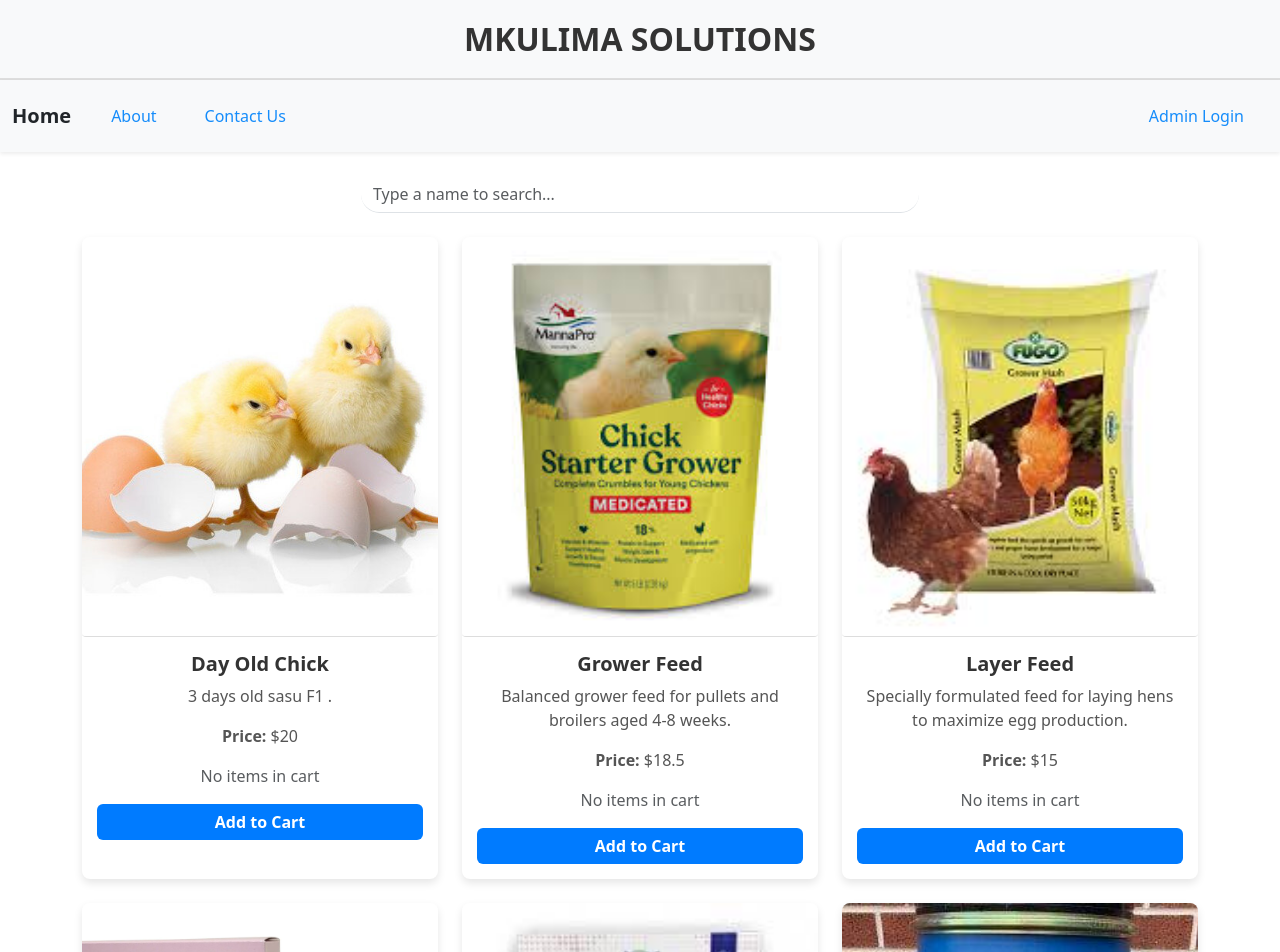
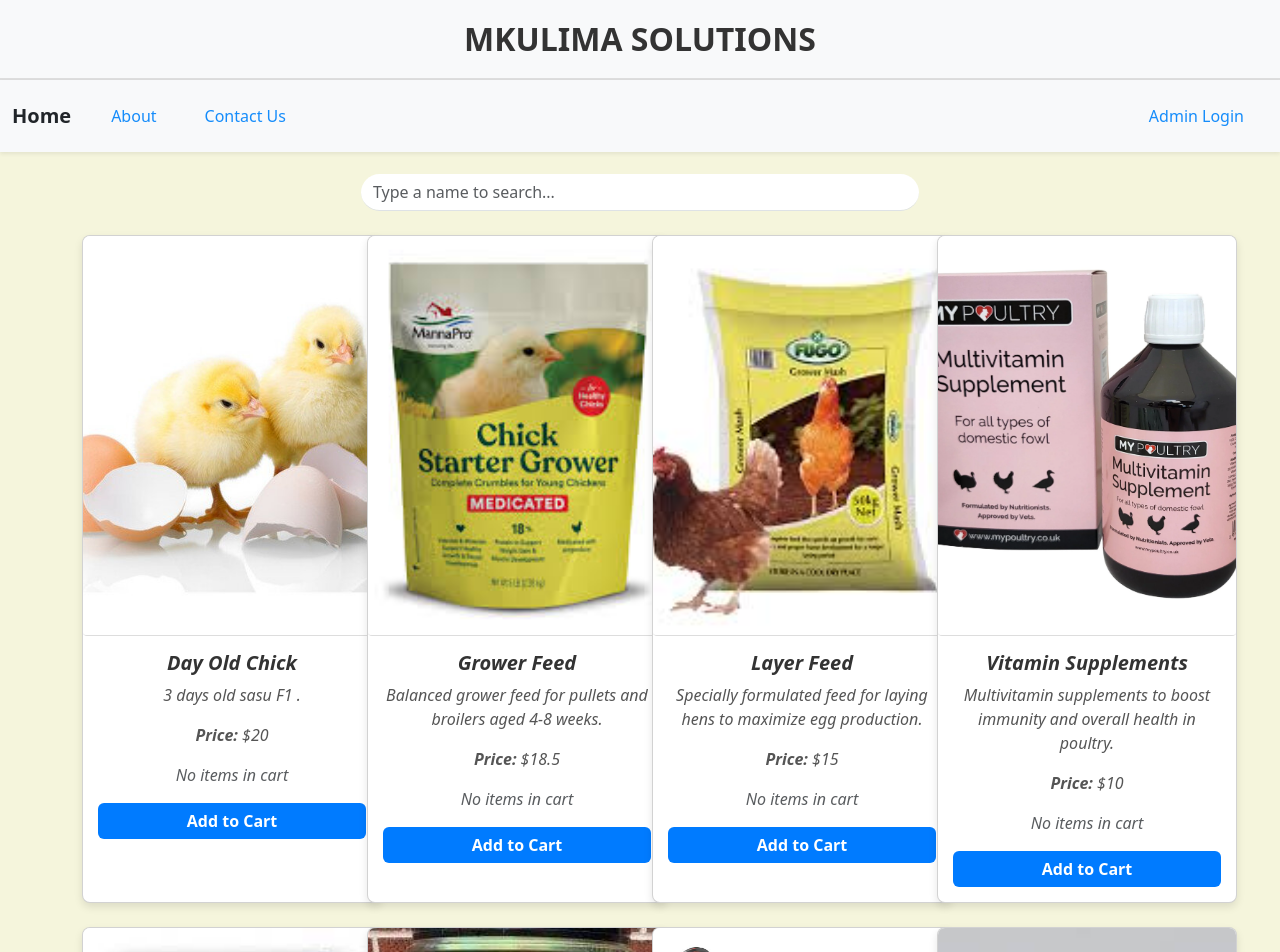
Before and after one commit to JOEL-GAYE/phase-2-project, a React (Create React App) app: page / in a window 1280 px wide. Shown: the top 952 px of the page. Built offline with nearby package versions, Linux system fonts and the light colour scheme; data requests are answered from the project's data file.

Commit message:
night nurse

```diff
--- a/src/App.css
+++ b/src/App.css
@@ -1,4 +1,7 @@
-.custom-nav-link {
+body{
+  background-color: beige;
+}
+ .custom-nav-link {
   font-size: 1rem;
   font-weight: 500;
   color: #158cfa;
@@ -8,7 +11,7 @@
 .custom-nav-link:hover {
   color: #007bff;
   transform: translateY(-2px);
-}
+} */
 
 /* Navbar styles */
 .navbar-light {
@@ -17,6 +20,7 @@
 
 .navbar-nav .nav-item {
   margin-right: 15px;
+
 }
 
 
@@ -48,6 +52,7 @@
 .card:hover {
   transform: translateY(-5px);
   box-shadow: 0 10px 20px rgba(231, 155, 155, 0.1); /* Subtle shadow on hover */
+  border-color: rgb(247, 93, 93);
 }
 
 .card-title {
@@ -128,41 +133,62 @@ h1{
 /* Card styling */
 .product-card {
   box-shadow: 0 4px 8px rgba(0, 0, 0, 0.1); /* Subtle shadow for card depth */
-  border: none; /* Remove default Bootstrap card border */
+  height: fit-content;
+  width: 300px;
   transition: transform 0.3s ease-in-out; /* Smooth hover effect */
   border-radius: 8px; /* Rounded corners */
   overflow: hidden; /* Keeps content within card bounds */
+
 }
 
 .product-card:hover {
-  transform: translateY(-5px); /* Lift card slightly on hover */
+  transform: translateY(-5px);
+  border-color: rgb(244, 5, 5);
 }
 
-/* Image styling */
+
 .product-image {
-  height: 400px; /* Fixed height for consistency */
-  object-fit: cover; /* Ensures image fits within set dimensions */
-  border-bottom: 1px solid #ddd; /* Border to separate image from body */
+  height: 400px;
+  object-fit: cover;
+  border-bottom: 1px solid #ddd;
 }
 
-/* Product card body */
+
 .product-card .card-body {
-  padding: 15px; /* Consistent spacing */
-  text-align: center; /* Centered text */
+  padding: 15px;
+  text-align: center;
 }
 
-/* Cart info section */
+
 .cart-info {
-  background-color: #e8f5e9; /* Light green background for cart details */
-  padding: 8px; /* Inner padding for content spacing */
-  border-radius: 5px; /* Smooth corners */
-  font-size: 0.9rem; /* Slightly smaller text */
-  margin-top: 10px; /* Spacing from price */
+  background-color: #e8f5e9;
+  padding: 8px;
+  border-radius: 5px;
+  font-size: 0.9rem;
+  margin-top: 10px;
 }
 
-/* Button styling */
 .btn-primary {
-  background-color: #007bff; /* Consistent button color */
-  border: none; /* Removes border for cleaner look */
-  font-weight: bold; /* Bold text for prominence */
+  background-color: #007bff;
+  border: none;
+  font-weight: bold;
 }
+.container{
+
+  font-style: italic;
+  font-size: 0.9rem;
+}
+.contact-container{
+  background-color: rgb(69, 69, 163);
+  font-size: 1rem;
+  font-style: italic;
+  font-display:initial;
+}
+.btn{
+  background-color: #007bff;
+  border: none;
+  font-weight: bold;
+}
+.btn:hover{
+  background-color: #6dacf0;
+}
--- a/src/pages/Contact.js
+++ b/src/pages/Contact.js
@@ -100,6 +100,7 @@ const Contact = () => {
 
         <div style={{ textAlign: 'center' }}>
           <button
+          className='btn'
             type="submit"
             style={{ padding: '10px 20px', fontSize: '16px', cursor: 'pointer' }}
             disabled={isLoading}
--- a/src/pages/Home.js
+++ b/src/pages/Home.js
@@ -26,7 +26,7 @@ const Home = ({ products, handleAddToCart, getProductQuantityInCart }) => {
               const productQuantityInCart = getProductQuantityInCart(product.id);
 
               return (
-                <div key={product.id} className="col-md-4 mb-4">
+                <div key={product.id} className="col-md-3 mb-4 ">
                   <div className="card h-100 product-card hover">
                     <img
                       src={product.image}
```
